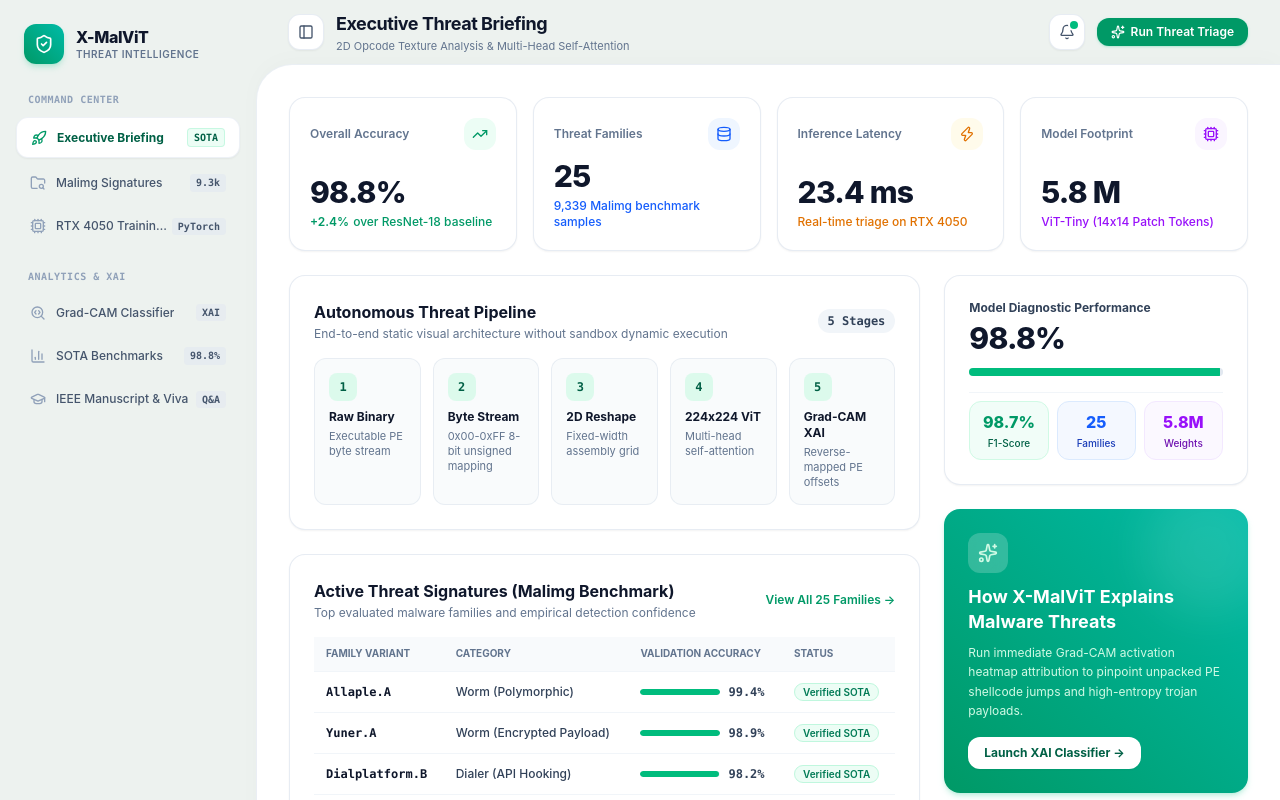
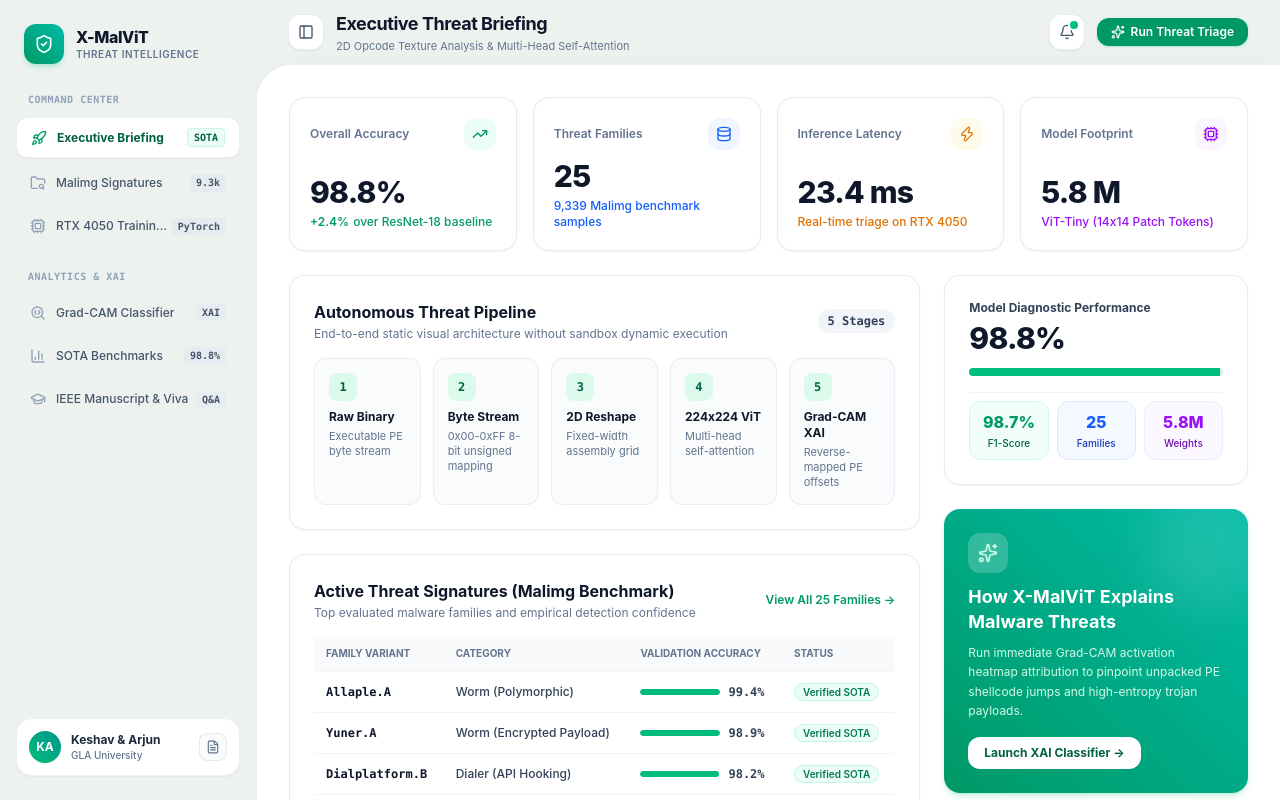
Before and after one commit to ArjunRajputGLA/X_MalViT, a Next.js app in the folder frontend/: page / in a window 1280 px wide. Shown: the top 800 px of the page. Built offline with nearby package versions, Linux system fonts and the light colour scheme; no server answers.

Commit message:
feat(scroll): pin header and sidebar in viewport and isolate scrolling strictly to main dashboard content

```diff
--- a/frontend/src/app/page.tsx
+++ b/frontend/src/app/page.tsx
@@ -23,25 +23,25 @@ export default function Home() {
   }, []);
 
   return (
-    <div className="min-h-screen flex bg-[#edf2ef] text-slate-900">
-      {/* Base Layer: Left Persistent Sidebar */}
+    <div className="h-screen w-screen overflow-hidden flex bg-[#edf2ef] text-slate-900">
+      {/* Base Layer: Left Persistent Sidebar (Stationary / Non-scrolling with Content) */}
       <SidebarNav
         activeModule={activeModule}
         onSelectModule={setActiveModule}
         systemStatus={systemStatus}
       />
 
-      {/* Base Layer + Elevated Top Layer Layout */}
-      <div className="flex-1 flex flex-col min-w-0 bg-transparent">
-        {/* Base Layer: Top Header (Seamlessly continuous with Sidebar) */}
+      {/* Right Shell: Fixed Header + Independently Scrollable Main Dashboard */}
+      <div className="flex-1 h-screen flex flex-col min-w-0 overflow-hidden bg-transparent">
+        {/* Base Layer: Top Header (Stationary / Fixed at top) */}
         <TopHeader
           activeModule={activeModule}
           systemStatus={systemStatus}
           onNavigate={setActiveModule}
         />
 
-        {/* Elevated Top Layer: Main Dashboard with Rounded Top-Left Corner */}
-        <main className="flex-1 min-w-0 bg-white rounded-tl-[36px] p-6 lg:p-8 border-t border-l border-slate-200/70 shadow-[0_-4px_24px_rgba(0,0,0,0.02)] min-h-[calc(100vh-4rem)]">
+        {/* Elevated Top Layer: Only the main content scrolls! */}
+        <main className="flex-1 min-w-0 bg-white rounded-tl-[36px] p-6 lg:p-8 border-t border-l border-slate-200/70 shadow-[0_-4px_24px_rgba(0,0,0,0.02)] overflow-y-auto">
           <AnimatePresence mode="wait">
             <motion.div
               key={activeModule}
--- a/frontend/src/components/SidebarNav.tsx
+++ b/frontend/src/components/SidebarNav.tsx
@@ -52,7 +52,7 @@ export const SidebarNav: React.FC<SidebarNavProps> = ({
   systemStatus
 }) => {
   return (
-    <aside className="w-64 flex-shrink-0 bg-transparent min-h-screen sticky top-0 flex flex-col justify-between py-6 px-4 z-20 select-none">
+    <aside className="w-64 flex-shrink-0 bg-transparent h-screen flex flex-col justify-between py-6 px-4 z-20 select-none overflow-y-auto">
       <div>
         {/* Brand Header (In Base Shell Layer) */}
         <div className="flex items-center gap-3 px-2 mb-7">
--- a/frontend/src/components/TopHeader.tsx
+++ b/frontend/src/components/TopHeader.tsx
@@ -49,7 +49,7 @@ export const TopHeader: React.FC<TopHeaderProps> = ({
   const currentMeta = MODULE_TITLES[activeModule] || MODULE_TITLES.briefing;
 
   return (
-    <header className="h-16 bg-transparent px-6 lg:px-8 flex items-center justify-between z-20">
+    <header className="h-16 flex-shrink-0 bg-transparent px-6 lg:px-8 flex items-center justify-between z-20">
       {/* Left: Collapse Icon Toggle + Dynamic Title */}
       <div className="flex items-center gap-3">
         <button
```
